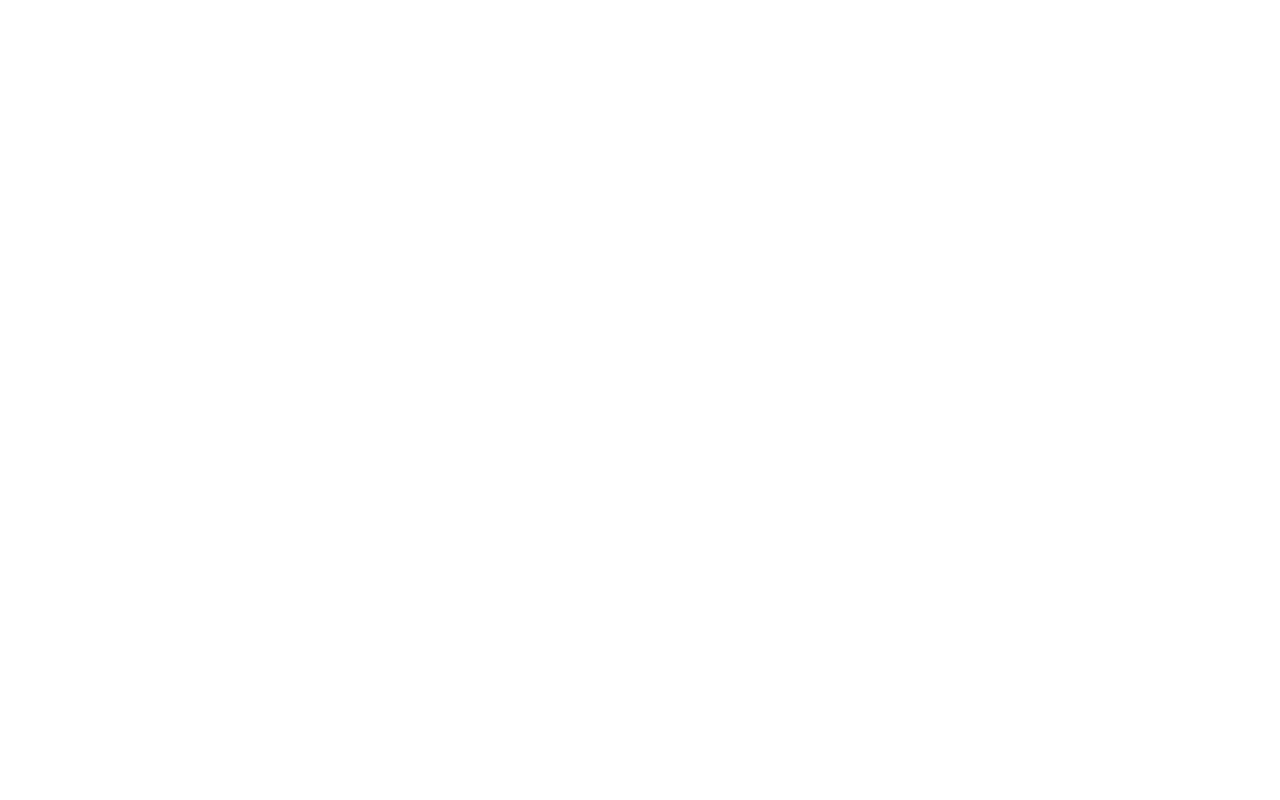
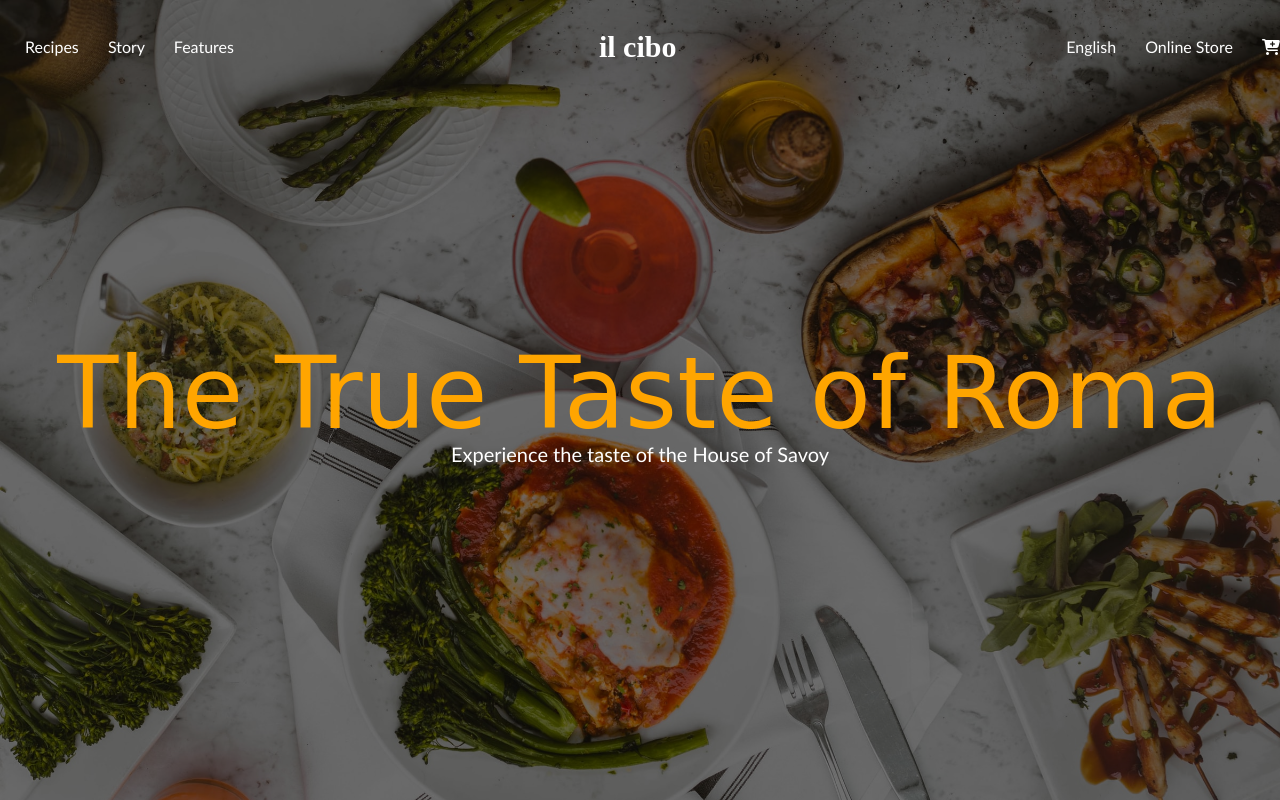
Before and after one commit to fruitycigar/recipes-galore, a plain HTML site: page index.html in a window 1280 px wide. Drawn offline with Linux system fonts and the light colour scheme; a web font is replaced by a local one.

Commit message:
updating

```diff
--- a/assets/stylesheets/style.css
+++ b/assets/stylesheets/style.css
@@ -0,0 +1,95 @@
+html, body, div, span, applet, object, iframe,
+h1, h2, h3, h4, h5, h6, p, blockquote, pre,
+a, abbr, acronym, address, big, cite, code,
+del, dfn, em, img, ins, kbd, q, s, samp,
+small, strike, strong, sub, sup, tt, var,
+b, u, i, center,
+dl, dt, dd, ol, ul, li,
+fieldset, form, label, legend,
+table, caption, tbody, tfoot, thead, tr, th, td,
+article, aside, canvas, details, embed,
+figure, figcaption, footer, header, hgroup,
+menu, nav, output, ruby, section, summary,
+time, mark, audio, video {
+	margin: 0;
+	padding: 0;
+	border: 0;
+	font-size: 100%;
+	font: inherit;
+	vertical-align: baseline;
+}
+/* HTML5 display-role reset for older browsers */
+article, aside, details, figcaption, figure,
+footer, header, hgroup, menu, nav, section {
+	display: block;
+}
+body {
+	line-height: 1;
+}
+ol, ul {
+	list-style: none;
+}
+blockquote, q {
+	quotes: none;
+}
+blockquote:before, blockquote:after,
+q:before, q:after {
+	content: '';
+	content: none;
+}
+table {
+	border-collapse: collapse;
+	border-spacing: 0;
+}
+/* Custom styles */
+*,
+*::before,
+*::after {
+    box-sizing: border-box;
+}
+body {
+    font-family: 'Trebuchet MS', 'Lucida Sans Unicode', 'Lucida Grande', 'Lucida Sans', Arial, sans-serif;
+    background: linear-gradient(rgba(0, 0, 0, 0.5), rgba(0, 0, 0, 0.5)), url(../media/home-bg.jpeg);
+    background-size: cover;
+}
+.flex {
+    display: flex;
+    justify-content: space-between;
+    align-items: center;
+}
+.container {
+    max-width: 1300px;
+    margin: 0 auto;
+    padding: 32px 0;
+}
+/* Header */
+.header {
+    color: white;
+}
+.nav a {
+    text-decoration: none;
+    text-transform: capitalize;
+    color: white;
+    margin-left: 25px;
+}
+.header span {
+    font-family: "Italiana", serif;
+    font-weight: 900;
+    font-size: 30px;
+}
+/* Header */
+h1 {
+    font-family: "Italianno", cursive;
+    font-size:  100px;
+    color: orange;
+    text-align: center;
+    padding-top: 250px;
+}
+.main {
+    text-align: center;
+    color: white;
+    font-weight: 500;
+}
+.blurb {
+    font-size: 20px;
+}
--- a/index.html
+++ b/index.html
@@ -4,6 +4,28 @@
         <meta charset="UTF-8">
         <title>Il Cibo | Home</title>
         <link rel="stylesheet" href="assets/stylesheets/style.css">
+        <script src="https://kit.fontawesome.com/91066ab110.js" crossorigin="anonymous"></script>
+        <link rel="preconnect" href="https://fonts.googleapis.com">
+        <link rel="preconnect" href="https://fonts.gstatic.com" crossorigin>
+        <link href="https://fonts.googleapis.com/css2?family=Italiana&family=Italianno&display=swap" rel="stylesheet">
     </head>
-
+    <body>
+        <header class="header container flex">
+            <nav class="nav">
+                <a href="#">Recipes</a>
+                <a href="#">Story</a>
+                <a href="#">Features</a>
+            </nav>
+            <span>il cibo</span>
+            <nav class="nav">
+                <a href="#">English</a>
+                <a href="#">Online store</a>
+                <a href="#"><i class="fas fa-cart-plus"></i></a>
+            </nav>
+        </header>
+        <main class="main">
+            <h1>The True Taste of Roma</h1>
+            <span class="blurb">Experience the taste of the House of Savoy</span>
+        </main>
+    </body>
 </html>
```
Also changed, not shown: assets/media/home-bg.jpeg (added), 1 other file.
